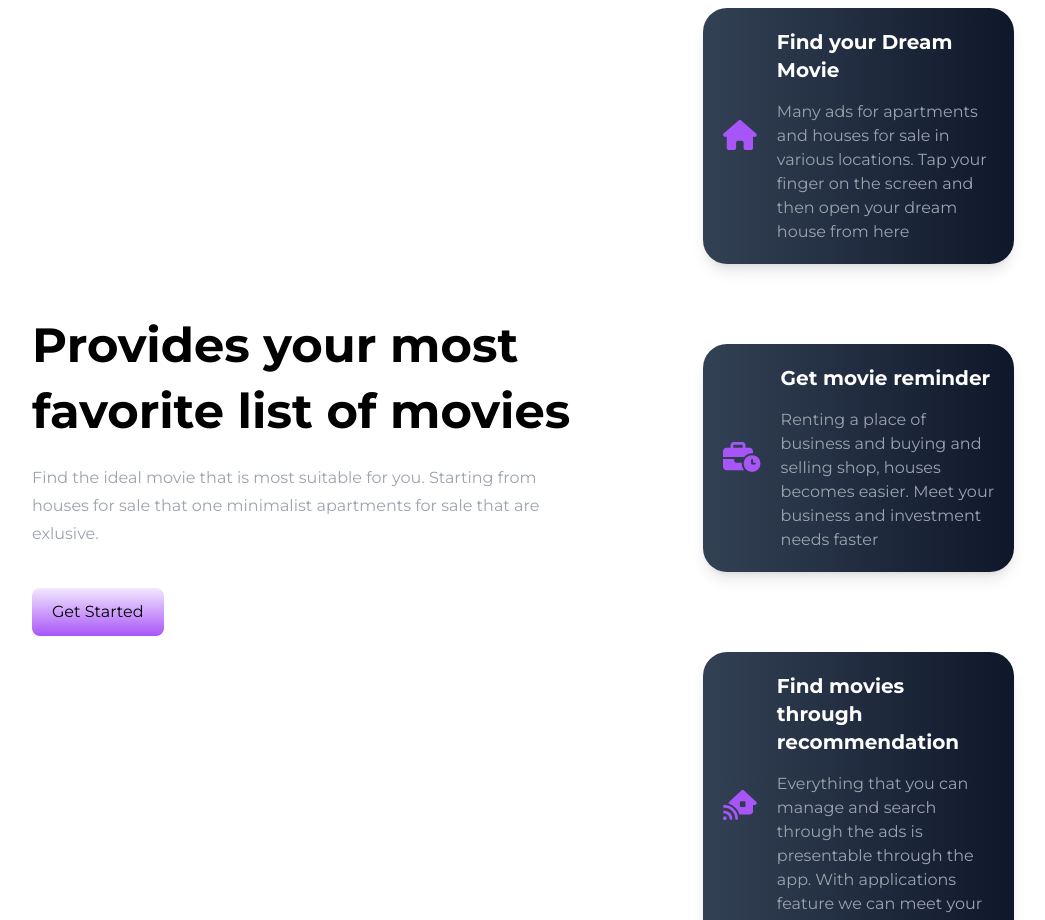
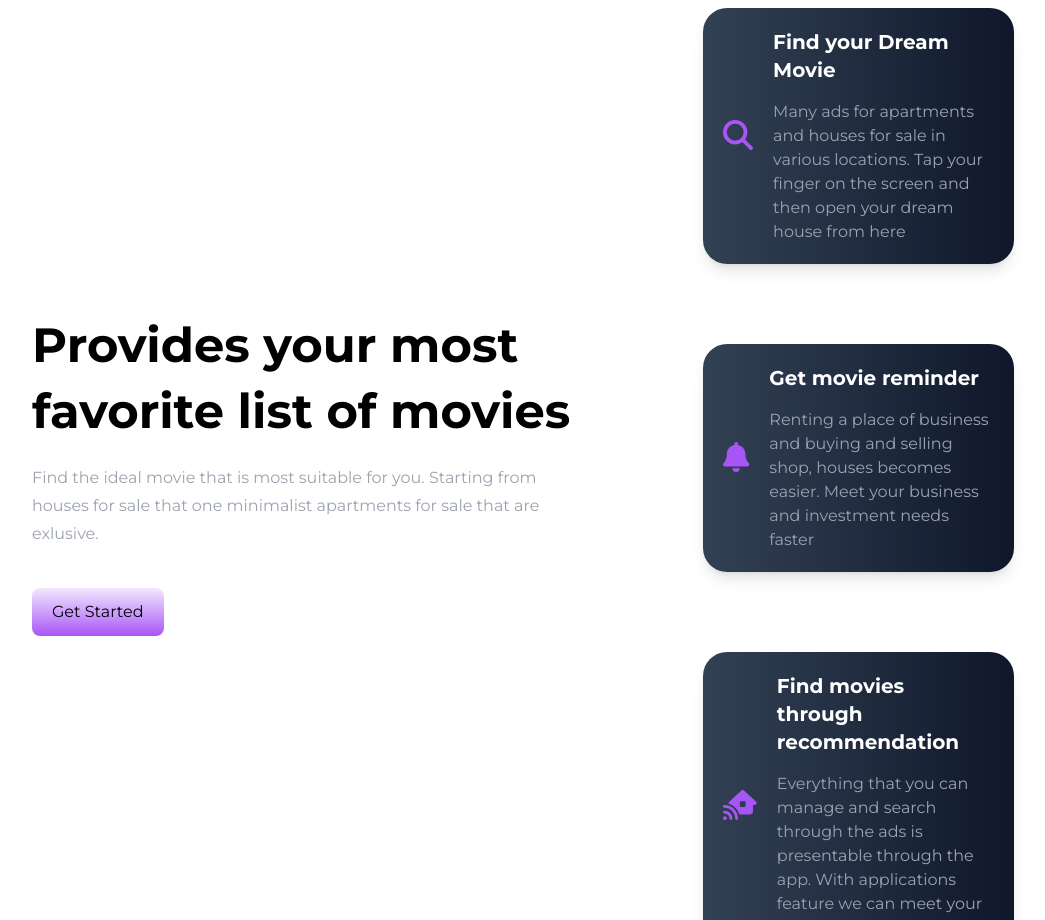
Before and after one commit to njsaugat/moviesWishlist, a React (Create React App) app in the folder frontend/: page / in a window 1280 px wide. Shown: the part 1000-1920 px from the top of the page, without its empty margins (48-1093 px from the left). Built offline with nearby package versions, Linux system fonts and the light colour scheme.

Commit message:
business file added

```diff
--- a/frontend/src/landingPage/Business.js
+++ b/frontend/src/landingPage/Business.js
@@ -1,14 +1,14 @@
 import {
-  faBusinessTime,
-  faHouse,
+  faBell,
+  faSearch,
   faHouseSignal,
 } from '@fortawesome/free-solid-svg-icons';
 import { FontAwesomeIcon } from '@fortawesome/react-fontawesome';
 import React, { useEffect } from 'react';
 import Waves from './Waves';
 
-const houseIcon = <FontAwesomeIcon icon={faHouse} />;
-const businessIcon = <FontAwesomeIcon icon={faBusinessTime} />;
+const houseIcon = <FontAwesomeIcon icon={faSearch} />;
+const businessIcon = <FontAwesomeIcon icon={faBell} />;
 const smartHouseIcon = <FontAwesomeIcon icon={faHouseSignal} />;
 const sellingFactors = [
   {
```
